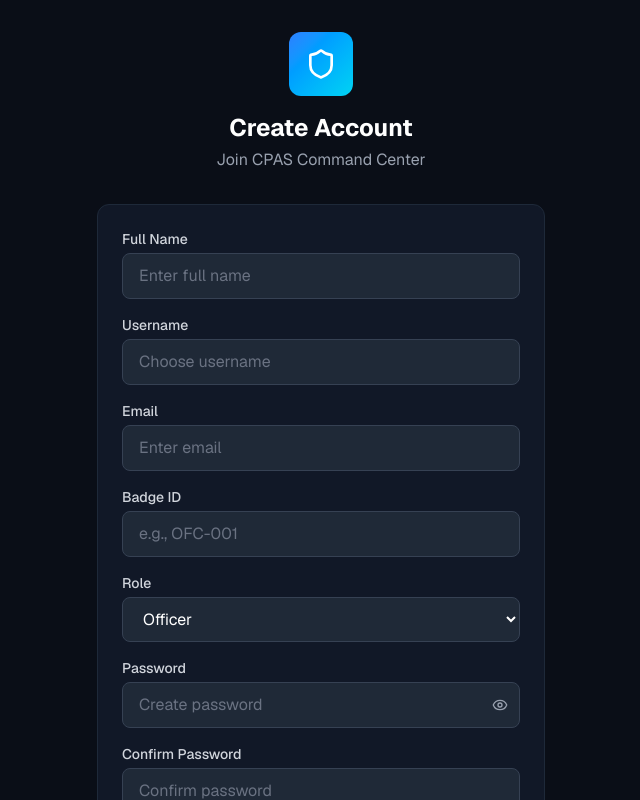
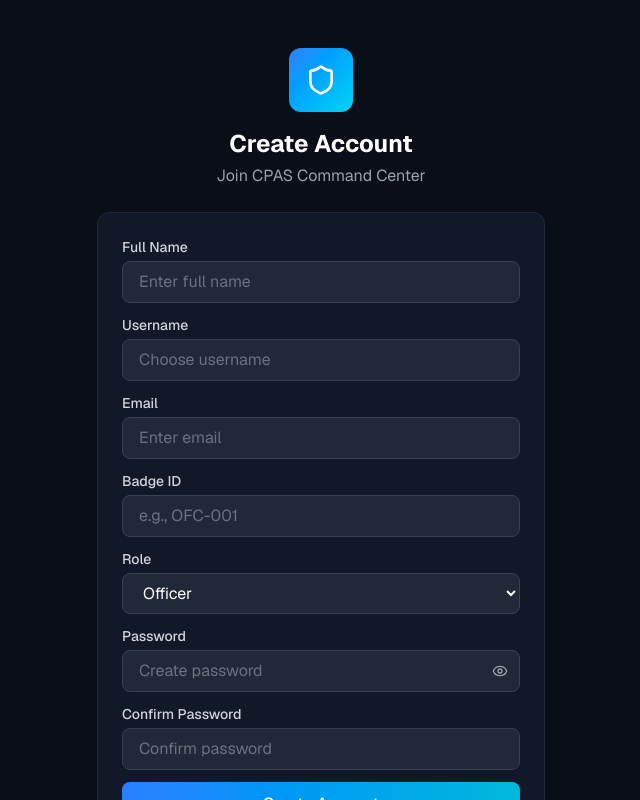
Before and after one commit to Aditya4234/Crime-Prediction-Using-System-Analysis, a Next.js app: page /register in a window 1280 px wide. Shown: the top 800 px of the page, without its empty margins (319-959 px from the left). Built offline with nearby package versions, Linux system fonts and the light colour scheme; no server answers.

Commit message:
Fix register/login page scrolling - proper overflow setup

```diff
--- a/src/app/layout.tsx
+++ b/src/app/layout.tsx
@@ -23,7 +23,7 @@ export default function RootLayout({ children }: LayoutProps<"/">) {
   return (
     <html
       lang="en"
-      className={`${geistSans.variable} ${geistMono.variable} h-full antialiased`}
+      className={`${geistSans.variable} ${geistMono.variable} antialiased`}
     >
       <body className="min-h-screen">
         <AuthProvider>
--- a/src/app/login/page.tsx
+++ b/src/app/login/page.tsx
@@ -31,7 +31,8 @@ export default function LoginPage() {
   };
 
   return (
-    <div className="min-h-screen bg-[#0a0e17] flex items-center justify-center p-4 overflow-y-auto">
+    <div className="h-screen w-full overflow-y-auto bg-[#0a0e17] p-4">
+      <div className="flex items-center justify-center min-h-full">
       <div className="w-full max-w-md">
         {/* Logo */}
         <div className="text-center mb-8">
@@ -115,6 +116,7 @@ export default function LoginPage() {
 
         </div>
       </div>
+      </div>
     </div>
   );
 }
--- a/src/app/register/page.tsx
+++ b/src/app/register/page.tsx
@@ -54,10 +54,11 @@ export default function RegisterPage() {
   };
 
   return (
-    <div className="min-h-screen bg-[#0a0e17] flex items-start justify-center p-4 pt-8 pb-8 overflow-y-auto">
+    <div className="h-screen w-full overflow-y-auto bg-[#0a0e17] p-4">
+      <div className="flex items-center justify-center min-h-full py-8">
         <div className="w-full max-w-md">
           {/* Logo */}
-        <div className="text-center mb-8">
+          <div className="text-center mb-6">
             <div className="inline-flex items-center justify-center w-16 h-16 rounded-xl bg-gradient-to-br from-blue-500 to-cyan-400 mb-4">
               <Shield className="w-8 h-8 text-white" />
             </div>
@@ -67,7 +68,7 @@ export default function RegisterPage() {
 
           {/* Register Form */}
           <div className="bg-[#111827] rounded-xl border border-gray-800 p-6">
-          <form onSubmit={handleSubmit} className="space-y-4">
+            <form onSubmit={handleSubmit} className="space-y-3">
               {error && (
                 <div className="p-3 bg-red-500/10 border border-red-500/30 rounded-lg text-red-400 text-sm">
                   {error}
@@ -83,7 +84,7 @@ export default function RegisterPage() {
                   name="fullName"
                   value={formData.fullName}
                   onChange={handleChange}
-                className="w-full px-4 py-2.5 bg-[#1f2937] border border-gray-700 rounded-lg text-white placeholder-gray-500 focus:outline-none focus:ring-2 focus:ring-blue-500 focus:border-transparent"
+                  className="w-full px-4 py-2 bg-[#1f2937] border border-gray-700 rounded-lg text-white placeholder-gray-500 focus:outline-none focus:ring-2 focus:ring-blue-500 focus:border-transparent"
                   placeholder="Enter full name"
                   required
                 />
@@ -98,7 +99,7 @@ export default function RegisterPage() {
                   name="username"
                   value={formData.username}
                   onChange={handleChange}
-                className="w-full px-4 py-2.5 bg-[#1f2937] border border-gray-700 rounded-lg text-white placeholder-gray-500 focus:outline-none focus:ring-2 focus:ring-blue-500 focus:border-transparent"
+                  className="w-full px-4 py-2 bg-[#1f2937] border border-gray-700 rounded-lg text-white placeholder-gray-500 focus:outline-none focus:ring-2 focus:ring-blue-500 focus:border-transparent"
                   placeholder="Choose username"
                   required
                 />
@@ -113,7 +114,7 @@ export default function RegisterPage() {
                   name="email"
                   value={formData.email}
                   onChange={handleChange}
-                className="w-full px-4 py-2.5 bg-[#1f2937] border border-gray-700 rounded-lg text-white placeholder-gray-500 focus:outline-none focus:ring-2 focus:ring-blue-500 focus:border-transparent"
+                  className="w-full px-4 py-2 bg-[#1f2937] border border-gray-700 rounded-lg text-white placeholder-gray-500 focus:outline-none focus:ring-2 focus:ring-blue-500 focus:border-transparent"
                   placeholder="Enter email"
                   required
                 />
@@ -128,7 +129,7 @@ export default function RegisterPage() {
                   name="badge"
                   value={formData.badge}
                   onChange={handleChange}
-                className="w-full px-4 py-2.5 bg-[#1f2937] border border-gray-700 rounded-lg text-white placeholder-gray-500 focus:outline-none focus:ring-2 focus:ring-blue-500 focus:border-transparent"
+                  className="w-full px-4 py-2 bg-[#1f2937] border border-gray-700 rounded-lg text-white placeholder-gray-500 focus:outline-none focus:ring-2 focus:ring-blue-500 focus:border-transparent"
                   placeholder="e.g., OFC-001"
                   required
                 />
@@ -142,7 +143,7 @@ export default function RegisterPage() {
                   name="role"
                   value={formData.role}
                   onChange={handleChange}
-                className="w-full px-4 py-2.5 bg-[#1f2937] border border-gray-700 rounded-lg text-white focus:outline-none focus:ring-2 focus:ring-blue-500 focus:border-transparent"
+                  className="w-full px-4 py-2 bg-[#1f2937] border border-gray-700 rounded-lg text-white focus:outline-none focus:ring-2 focus:ring-blue-500 focus:border-transparent"
                 >
                   <option value="officer">Officer</option>
                   <option value="sergeant">Sergeant</option>
@@ -161,7 +162,7 @@ export default function RegisterPage() {
                     name="password"
                     value={formData.password}
                     onChange={handleChange}
-                  className="w-full px-4 py-2.5 bg-[#1f2937] border border-gray-700 rounded-lg text-white placeholder-gray-500 focus:outline-none focus:ring-2 focus:ring-blue-500 focus:border-transparent pr-10"
+                    className="w-full px-4 py-2 bg-[#1f2937] border border-gray-700 rounded-lg text-white placeholder-gray-500 focus:outline-none focus:ring-2 focus:ring-blue-500 focus:border-transparent pr-10"
                     placeholder="Create password"
                     required
                   />
@@ -184,7 +185,7 @@ export default function RegisterPage() {
                   name="confirmPassword"
                   value={formData.confirmPassword}
                   onChange={handleChange}
-                className="w-full px-4 py-2.5 bg-[#1f2937] border border-gray-700 rounded-lg text-white placeholder-gray-500 focus:outline-none focus:ring-2 focus:ring-blue-500 focus:border-transparent"
+                  className="w-full px-4 py-2 bg-[#1f2937] border border-gray-700 rounded-lg text-white placeholder-gray-500 focus:outline-none focus:ring-2 focus:ring-blue-500 focus:border-transparent"
                   placeholder="Confirm password"
                   required
                 />
@@ -206,7 +207,7 @@ export default function RegisterPage() {
               </button>
             </form>
 
-          <div className="mt-6 text-center text-sm text-gray-400">
+            <div className="mt-4 text-center text-sm text-gray-400">
               Already have an account?{' '}
               <a href="/login" className="text-blue-400 hover:text-blue-300">
                 Sign In
@@ -215,5 +216,6 @@ export default function RegisterPage() {
           </div>
         </div>
       </div>
+    </div>
   );
 }
```
Lines whose indentation alone changed are shown as unchanged.
